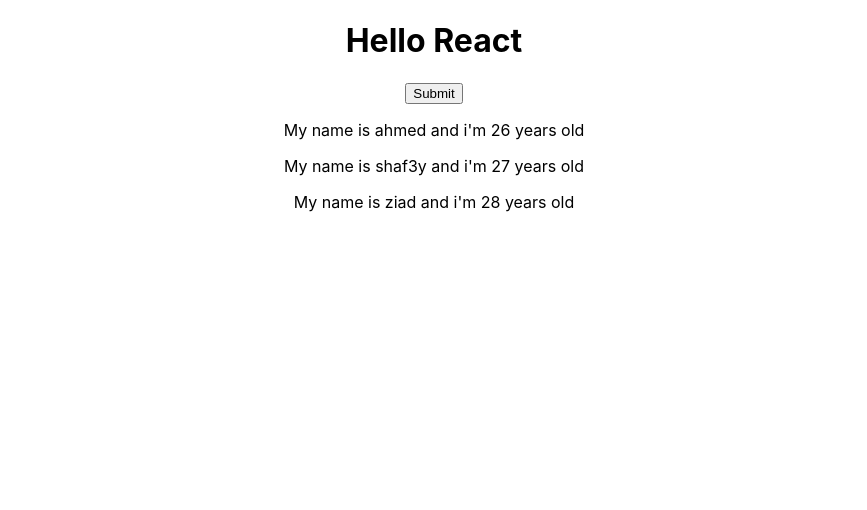
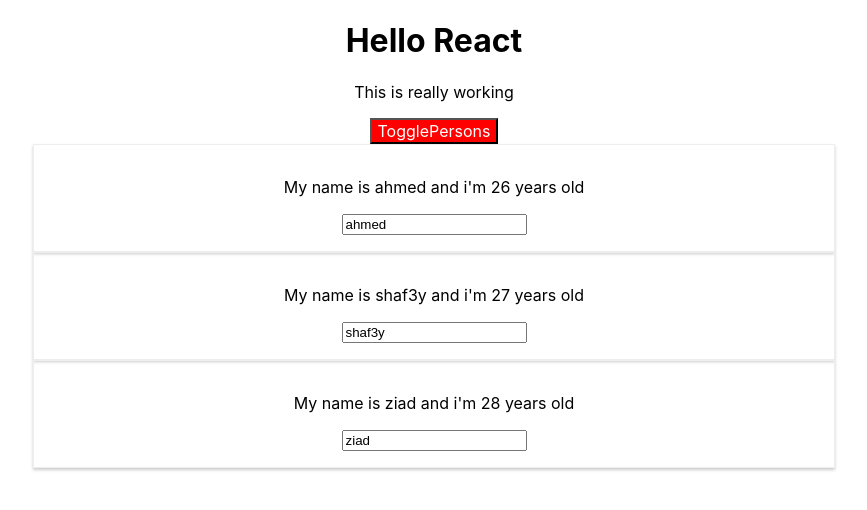
Before and after one commit to Ahmedhemaz/ReactTutorial, a React (Create React App) app: page / in a window 1280 px wide. Shown: the top 510 px of the page, without its empty margins (206-1073 px from the left). Built offline with nearby package versions, Linux system fonts and the light colour scheme.

Commit message:
RaduimAndStylesWithDynamicWay

```diff
--- a/package.json
+++ b/package.json
@@ -6,6 +6,7 @@
     "@testing-library/jest-dom": "^4.2.4",
     "@testing-library/react": "^9.5.0",
     "@testing-library/user-event": "^7.2.1",
+    "radium": "^0.26.0",
     "react": "^16.13.1",
     "react-dom": "^16.13.1",
     "react-scripts": "3.4.1"
--- a/src/App.css
+++ b/src/App.css
@@ -1,3 +1,9 @@
 .App {
   text-align: center;
 }
+.red{
+  color: red;
+}
+.bold{
+  font-weight: bold;
+}
--- a/src/App.js
+++ b/src/App.js
@@ -1,34 +1,100 @@
 import React, { Component} from 'react';
 import './App.css';
+import Raduim, {StyleRoot} from 'radium';
 import Person from './Person/Person';
 class App extends Component {
   state = {
     persons: [
-      {name: 'ahmed', age:26},
-      {name: 'shaf3y', age:27},
-      {name: 'ziad', age:28}
-    ]
+      {id: 'qwdoasflkaf_1',name: 'ahmed', age:26},
+      {id: 'sfohasfasf_2' ,name: 'shaf3y', age:27},
+      {id: 'asdoqwijdos_3',name: 'ziad', age:28}
+    ],
+    isPersonsShown: true
   }
-  submitBtnHandler = () =>{
+  submitBtnHandler = (newName) =>{
     this.setState({
       persons: [
-        {name: 'ahmed', age:27},
+        {name: newName, age:27},
         {name: 'shaf3y', age:28},
         {name: 'ziad', age:29}
     ]})
   }
+  nameChangedHandler = (event, personId)=>{
+    const personIndex = this.state.persons.findIndex(person => person.id === personId );
+    const personCopy = {...this.state.persons[personIndex]};
+    personCopy.name = event.target.value;
+    const persons = [...this.state.persons];
+    persons[personIndex] = personCopy;
+    this.setState({persons:persons})
+  }
+
+  toggelPersonHandler = ()=>{
+    const isPersonHiddenFlag = this.state.isPersonsShown;
+    this.setState({isPersonsShown: !isPersonHiddenFlag})
+  }
+
+  deletePersonHandler = (personIndex)=>{
+    const personsTemp = [...this.state.persons]
+    personsTemp.splice(personIndex,1);
+    this.setState({persons: personsTemp});
+  }
   render() {
 
+    const style = {
+      backgroundColor : 'green',
+      color: 'white',
+      font: 'inherit',
+      border: '1x solid blue',
+      padding: '8x',
+      cursor: 'pointer',
+      ':hover': {
+        backgroundColor: 'lightgreen',
+        color: 'black'
+      }
+
+    }
+    let persons = null;
+    if(this.state.isPersonsShown) {
+      persons = (
+        <div>
+          {this.state.persons.map((person,i) => {
+            return <Person
+            key={person.id}
+            name={person.name}
+            age={person.age}
+            click ={this.deletePersonHandler.bind(this, i)}
+            nameChanged={(event)=>this.nameChangedHandler(event, person.id)}/>
+          })}
+        </div>
+      )
+      style.backgroundColor = 'red';
+      style[':hover'] = {
+        backgroundColor: 'lightred',
+        color: 'black'
+      }
+    }
+
+    const classess = [];
+    if(this.state.persons.length <=2){
+      classess.push('red');
+    }
+    if(this.state.persons.length <=1){
+      classess.push('bold');
+    }
+
     return (
-      <div className="App">
-        <h1>Hello React</h1>
-        <button onClick={this.submitBtnHandler}>Submit</button>
-        <Person name={this.state.persons[0].name} age={this.state.persons[0].age}></Person>
-        <Person name={this.state.persons[1].name} age={this.state.persons[1].age}></Person>
-        <Person name={this.state.persons[2].name} age={this.state.persons[2].age}></Person>
-      </div>
+      <StyleRoot>
+        <div className="App">
+          <h1>Hello React</h1>
+          <p className={classess.join(' ')}>This is really working</p>
+          <button
+          style={style}
+          onClick={this.toggelPersonHandler}>TogglePersons</button>
+          {persons}
+        </div>
+      </StyleRoot>
     );
   }
 }
 
-export default App;
+export default Raduim(App);
--- /dev/null
+++ b/src/Person/Person.css
@@ -0,0 +1,8 @@
+.Person{
+    width: 60%;
+    margin: auto;
+    border: 1px solid #eee;
+    box-shadow: 0 2px 3px #cccccc;
+    padding: 16px;
+    text-align: center;
+}
--- a/src/Person/Person.js
+++ b/src/Person/Person.js
@@ -1,10 +1,18 @@
 import React from 'react';
+import './Person.css';
+import Raduim from 'radium';
 const Person = (props)=>{
+    const style = {
+        '@media (max-width: 500px':{
+            width: '400px'
+        }
+    }
     return (
-            <div>
-                <p>My name is {props.name} and i'm {props.age} years old </p>
+            <div className='Person' style={style}>
+                <p onClick={props.click}>My name is {props.name} and i'm {props.age} years old </p>
                 <p>{props.children}</p>
+                <input type='text' onChange={props.nameChanged} value={props.name}/>
             </div>
         );
 }
-export default Person
+export default Raduim(Person);
```
Also changed, not shown: 1 other file (tests, documents, lock files or other folders).
